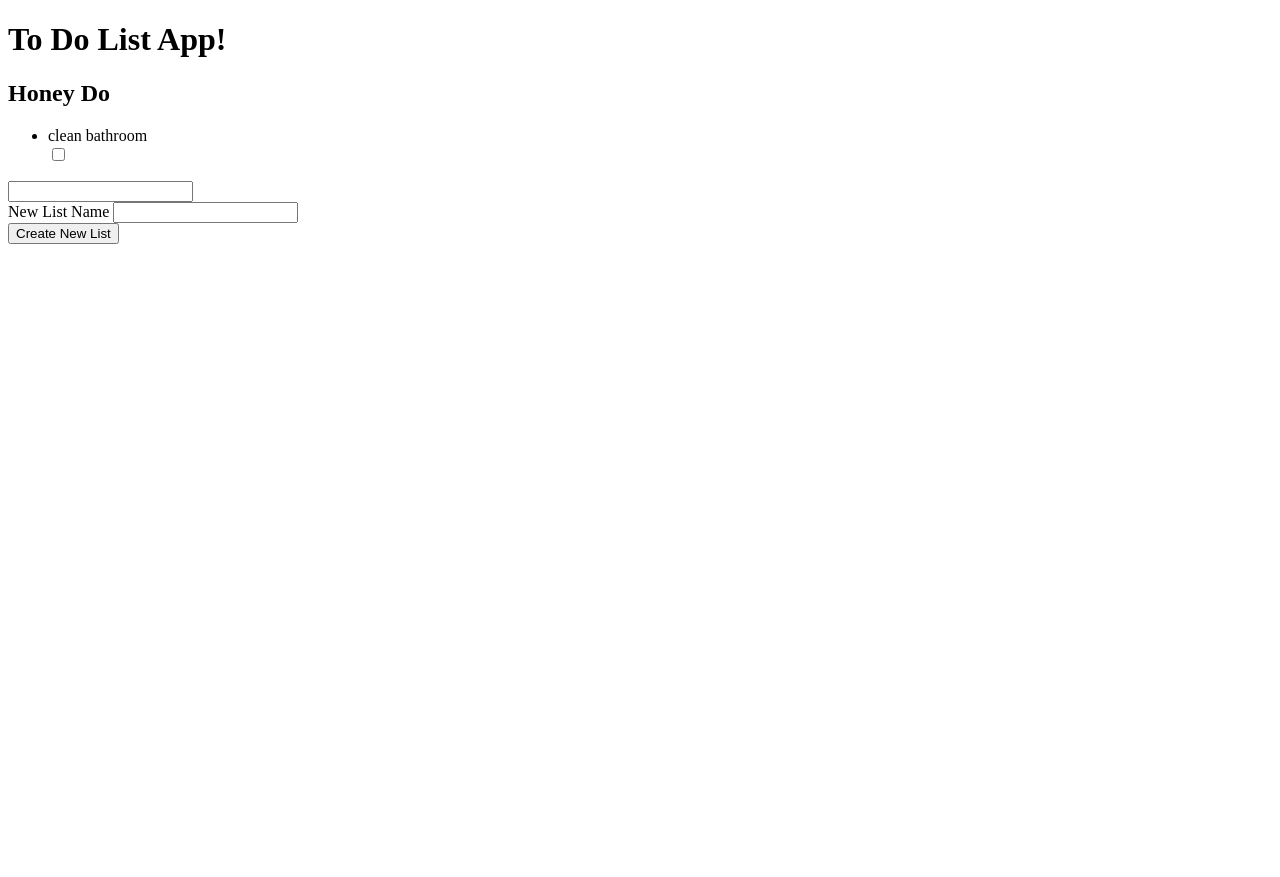
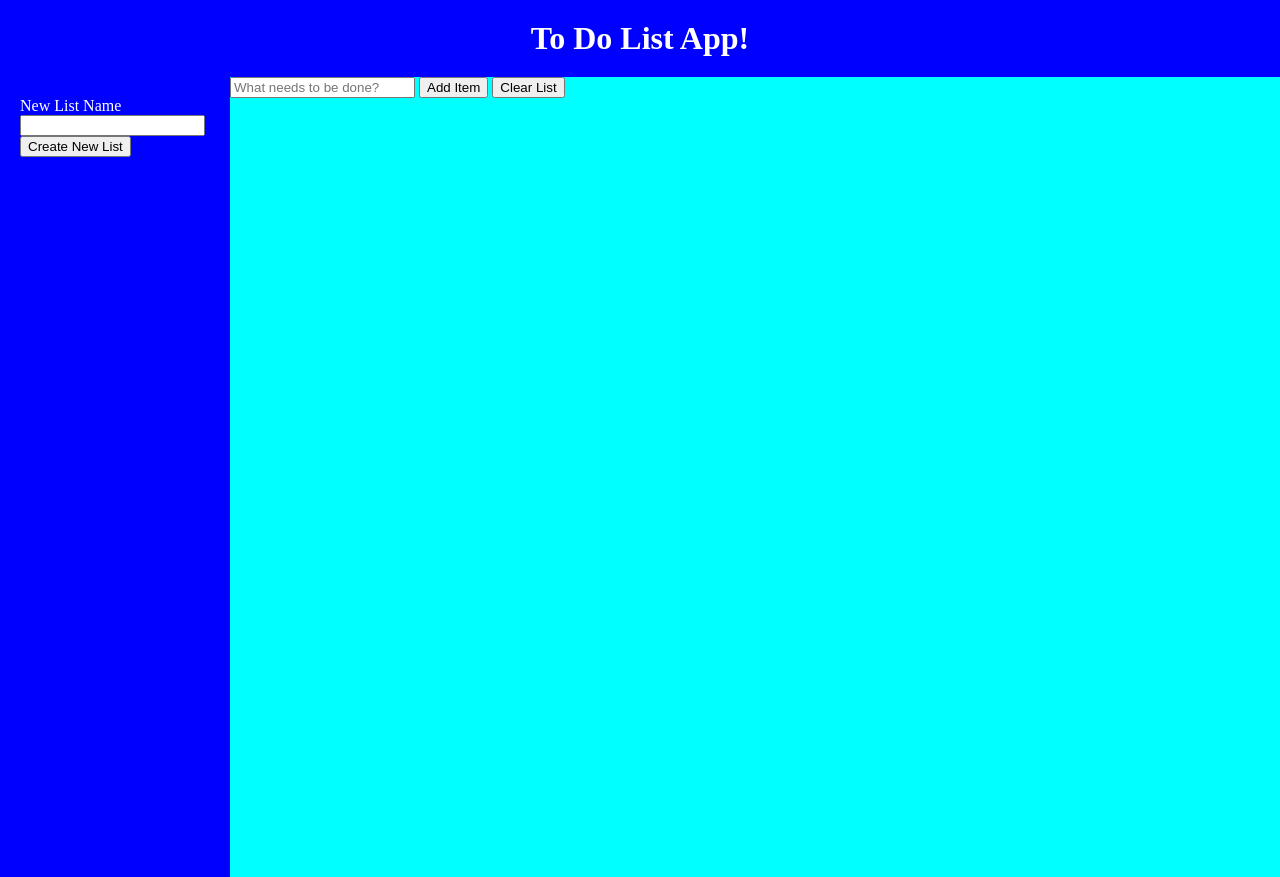
Before and after one commit to BrentonPratt/Project-2-To-Do-List, a plain HTML site: page index.html in a window 1280 px wide. Before the commit the page ends 800 px from the top, so only its background shows below. Drawn offline with nearby package versions, Linux system fonts and the light colour scheme.

Commit message:
Oct 17 commit

```diff
--- a/index.html
+++ b/index.html
@@ -2,21 +2,32 @@
 <html lang="en">
 <head>
     <meta charset="UTF-8">
+    <meta name="viewport" content="width=device-width, initial-scale=1">
     <title>Project 2: To Do List</title>
-    <link rel="stylesheet" type="text/css" href="style.css">
+    <link rel="stylesheet" href="https://use.fontawesome.com/releases/v5.4.1/css/all.css" integrity="sha384-5sAR7xN1Nv6T6+dT2mhtzEpVJvfS3NScPQTrOxhwjIuvcA67KV2R5Jz6kr4abQsz" crossorigin="anonymous">
+    <link href="style.css" rel="stylesheet">
     <script src="script.js" type="text/javascript" defer></script>
+    <script src="https://ajax.googleapis.com/ajax/libs/jquery/3.3.1/jquery.min.js"></script>
+    <script src="https://code.jquery.com/ui/1.12.1/jquery-ui.js"></script>
 </head>
 <body>
-    <h1 id="header">To Do List App!</h1>
-    <h2 id="current-list-name"></h2>
-    <ul id="list-tasks"></ul>
-    <div>
-        <input id="new-task-input" type="text">
+    <div class="topnav">
+        <h1 id="header">To Do List App!</h1>
     </div>
-    <div>
-        <label>New List Name</label>
-        <input id="new-list-input">
+    <div class="body">
+        <div class="sidenav">
+            <h2 id="current-list-name"></h2>
+            <div>
+                <label>New List Name</label>
+                <input id="new-list-input">
+                <button onclick="createNewList()">Create New List</button>
+            </div>
+        </div>
+        <div class="container">
+            <input class="myinput" type="text" placeholder="What needs to be done?">
+            <button onclick="addItem()">Add Item</button>
+            <button onclick="clearList()">Clear List</button>
+        </div>
     </div>
-    <button onclick="createNewList()">Create New List</button>
 </body>
 </html>
--- a/script.js
+++ b/script.js
@@ -1,5 +1,33 @@
-//create array to hold lists
-//create a list object that holds the name of the list, the tasks, and properties of the tasks
+$(".myinput").on("keydown", function(event){
+    if(event.which === 13){
+        addItem();
+    }
+});
+
+$(".container").sortable({
+    handle: ".handle"
+});
+
+$('.row').addClass("graytext");
+
+function addItem(){
+    let myname = $(".myinput").val();
+    $(".container").append("<div class='row'><span contenteditable='true'>"+ myname +"</span><span class='icons'><i class=\"trashcan fas fa-trash\"></i><i class=\"handle fas fa-arrows-alt\"></i></span></div>");
+    $(".myinput").val("");
+    $(".icons").click(function(){
+        $(this).parent().animate({
+            opacity: 0,
+            left: "+=50"
+        }, 1000, function(){
+            $(this).remove();
+        });
+    });
+}
+
+function clearList() {
+    $(".row").remove();
+}
+
 let nextID = 0;
 class Data {
     static saveList(listID, list){
@@ -28,20 +56,10 @@ let lists = {
 };
 
 function displayCurrentList() {
-    document.getElementById('current-list-name').innerText = lists.currentList.name;
-
-    let tasksString = '';
-
-    for (let i = 0; i < lists.currentList.tasks.length; i++){
-        const task = lists.currentList.tasks[i];
-
-        tasksString += `<div><li>${task.text}</li><input type="checkbox" ${task.complete ? 'checked' : ''}></div>`;
-    }
-
-    document.getElementById('list-tasks').innerHTML = tasksString;
+    document.getElementById('current-list-name').innerHTML = lists.currentList.name;
 }
 
-function createNewList(){
+function createNewList() {
     let newList = {
         id: nextID++,
         name: document.getElementById('new-list-input').value,
@@ -50,7 +68,7 @@ function createNewList(){
     lists [newList.id] = newList;
     lists.currentList = newList;
 
+    Data.saveList(newList.id, newList.name);
+
     displayCurrentList();
 }
-
-displayCurrentList();
--- a/style.css
+++ b/style.css
@@ -0,0 +1,40 @@
+body,html{
+    width: 100%;
+    height: 100%;
+    padding: 0;
+    margin: 0;
+}
+
+.topnav, .sidenav{
+    background-color: blue;
+    color: #FFFFFF;
+}
+
+.topnav{
+    width: 100%;
+}
+
+.topnav h1{
+    margin: 0;
+}
+
+.body{
+    display: flex;
+    height: 100%;
+}
+
+.sidenav{
+    padding-left: 20px;
+    width: 20%;
+    height: 100%;
+}
+
+.container{
+    width: 100%;
+    background-color: aqua;
+}
+
+#header{
+    text-align: center;
+    padding: 20px;
+}
```
